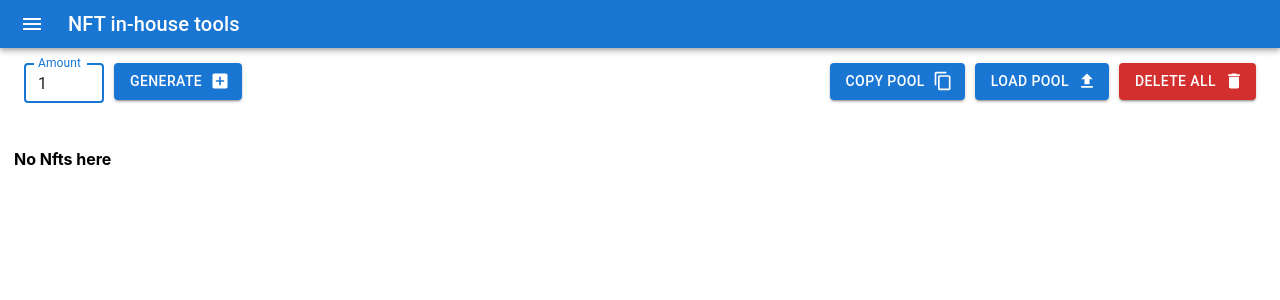
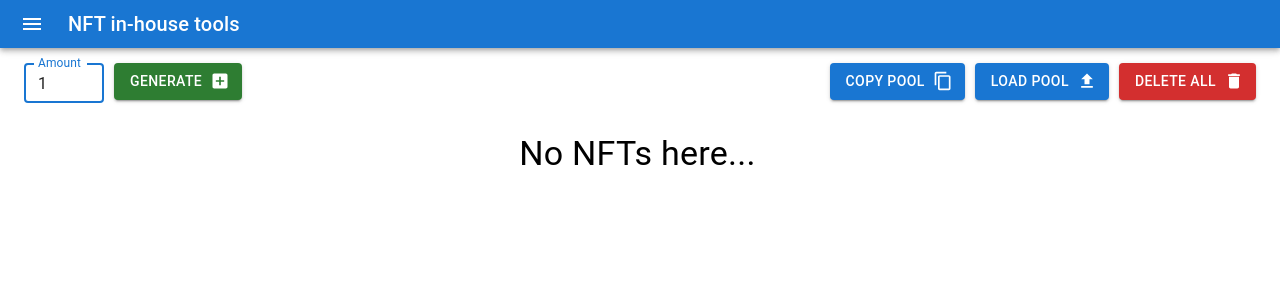
Before and after one commit to boblp/nft-monks, a React (Create React App) app: page /bulk_generator in a window 1280 px wide. Shown: the top 300 px of the page. Built offline with nearby package versions, Linux system fonts and the light colour scheme.

Commit message:
colors! + msg when no nfts in bulk

```diff
--- a/src/pages/BulkGenerator.jsx
+++ b/src/pages/BulkGenerator.jsx
@@ -97,6 +97,7 @@ export default function BulkGenerator (){
             sx={{ width: '80px' }}
             focused />
             <Button
+              color="success"
               variant="contained"
               endIcon={<AddBoxIcon />}
               sx={{ marginLeft: '10px' }}
@@ -169,7 +170,11 @@ export default function BulkGenerator (){
             )
           })}
 
-          { nftPool.length === 0 && <h4>No Nfts here</h4>}
+          { nftPool.length === 0 && <Grid item xs={12}>
+            <Typography variant="h4" gutterBottom component="div" align="center">
+              No NFTs here...
+            </Typography>
+          </Grid>}
         </Grid>
       </Grid>
 
```
